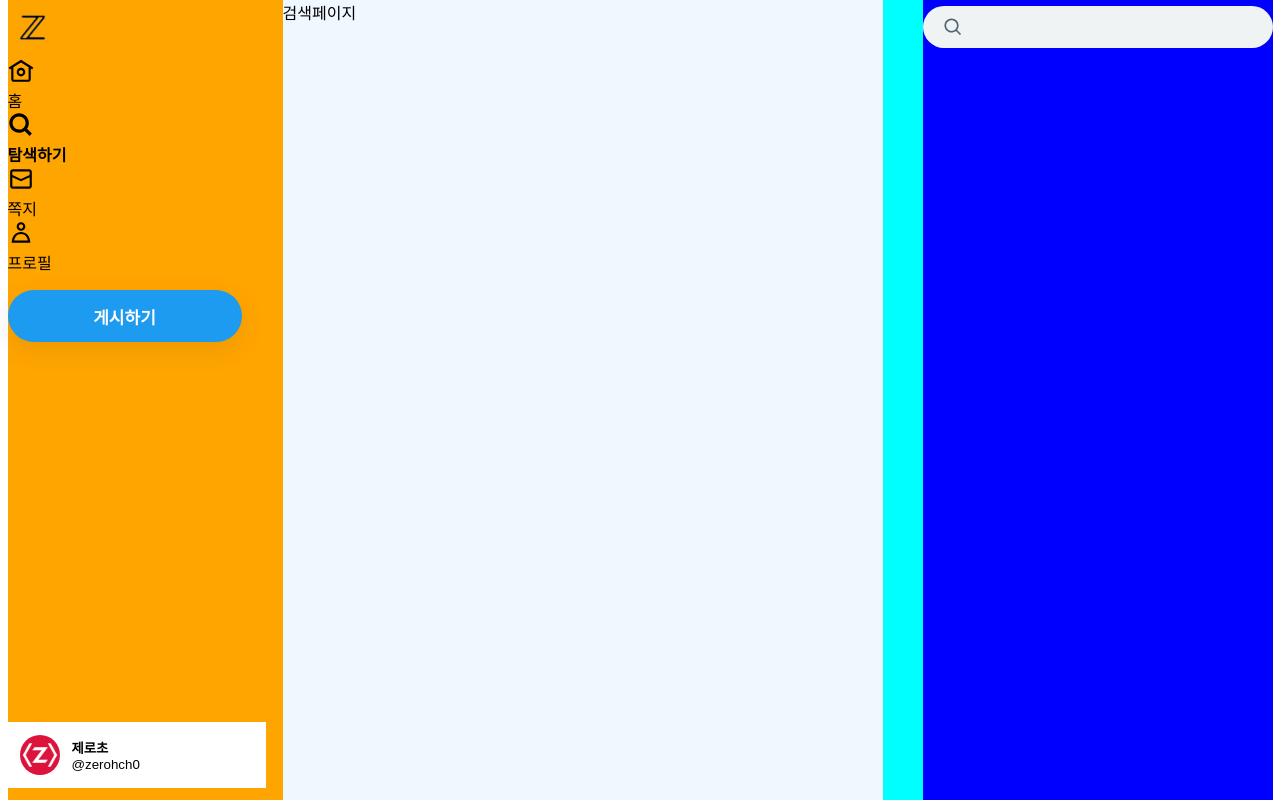
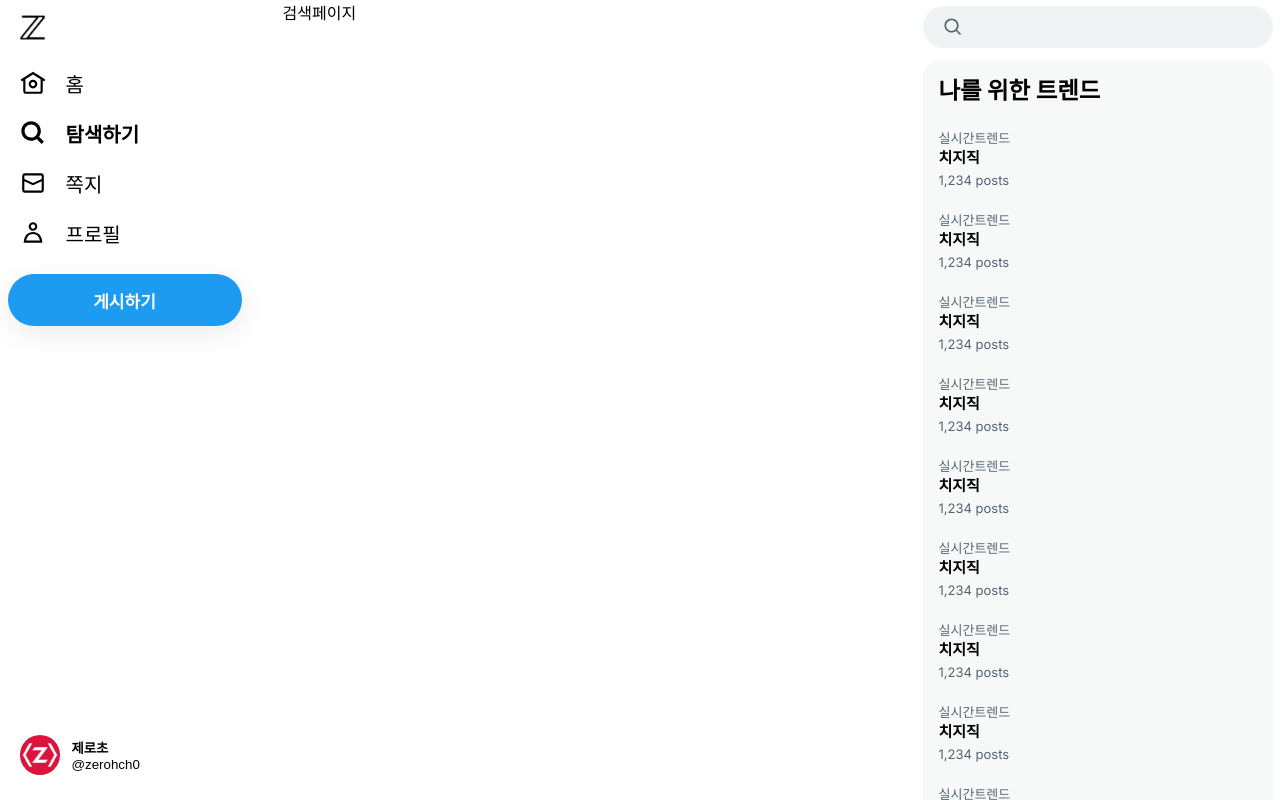
Before and after one commit to ihj0906/x-com, a Next.js app: page /search in a window 1280 px wide. Built offline with nearby package versions, Linux system fonts and the light colour scheme.

Commit message:
right followRecommend component add

```diff
--- /dev/null
+++ b/src/app/(afterLogin)/_component/FollowRecommend.tsx
@@ -0,0 +1,28 @@
+'use client';
+
+import style from './followRecommend.module.css';
+
+export default function FollowRecommend() {
+    const user = {
+        id: 'user',
+        nickname: 'chzzk',
+        image: '/unnamed.png',
+    };
+    const onFollow = () => {};
+    return (
+        <div className={style.container}>
+            <div className={style.userLogoSection}>
+                <div className={style.userLogo}>
+                    <img src={user.image} alt={user.id} />
+                </div>
+            </div>
+            <div className={style.userInfo}>
+                <div className={style.title}>{user.nickname}</div>
+                <div className={style.count}>@{user.id}</div>
+            </div>
+            <div className={style.followButtonSection}>
+                <button onClick={onFollow}>팔로우</button>
+            </div>
+        </div>
+    );
+}
--- /dev/null
+++ b/src/app/(afterLogin)/_component/Trend.tsx
@@ -0,0 +1,12 @@
+import Link from 'next/link';
+import style from './trend.module.css';
+
+export default function Trend() {
+    return (
+        <Link href={`/search?q=트렌드`} className={style.container}>
+            <div className={style.count}>실시간트렌드</div>
+            <div className={style.title}>치지직</div>
+            <div className={style.count}>1,234 posts</div>
+        </Link>
+    );
+}
--- /dev/null
+++ b/src/app/(afterLogin)/_component/TrendSection.tsx
@@ -0,0 +1,22 @@
+import Trend from './Trend';
+import style from './trendSection.module.css';
+
+export default function TrendSection() {
+    return (
+        <div className={style.trendBg}>
+            <div className={style.trend}>
+                <h3>나를 위한 트렌드</h3>
+                <Trend />
+                <Trend />
+                <Trend />
+                <Trend />
+                <Trend />
+                <Trend />
+                <Trend />
+                <Trend />
+                <Trend />
+                <Trend />
+            </div>
+        </div>
+    );
+}
--- /dev/null
+++ b/src/app/(afterLogin)/_component/followRecommend.module.css
@@ -0,0 +1,52 @@
+.container {
+    padding: 12px 0;
+    height: 66px;
+    display: flex;
+}
+
+.userLogo {
+    width: 40px;
+    margin-right: 12px;
+}
+
+.userLogo,
+.userLogo img {
+    width: 40px;
+    height: 40px;
+    border-radius: 20px;
+}
+
+.userInfo {
+    flex: 1;
+}
+
+.title {
+    font-size: 15px;
+    font-weight: bold;
+    line-height: 20px;
+}
+
+.count {
+    color: rgb(83, 100, 113);
+    font-size: 13px;
+    line-height: 16px;
+}
+
+.followButtonSection {
+    width: 76px;
+}
+
+.followButtonSection button {
+    border: none;
+    cursor: pointer;
+    width: 100%;
+    color: white;
+    background: #000;
+    font-size: 14px;
+    font-weight: bold;
+    height: 32px;
+    border-radius: 16px;
+}
+.followButtonSection button:hover {
+    background-color: rgb(39, 44, 48);
+}
--- a/src/app/(afterLogin)/_component/navMenu.module.css
+++ b/src/app/(afterLogin)/_component/navMenu.module.css
@@ -0,0 +1,16 @@
+.navPill {
+    display: inline-flex;
+    height: 50px;
+    padding: 12px;
+    align-items: center;
+}
+.navPill:hover {
+    background-color: rgba(15, 20, 25, 0.1);
+    border-radius: 29px;
+}
+
+.navPill > div {
+    margin-left: 20px;
+    margin-right: 16px;
+    font-size: 20px;
+}
--- /dev/null
+++ b/src/app/(afterLogin)/_component/trend.module.css
@@ -0,0 +1,24 @@
+.container {
+    padding: 12px 16px;
+    height: 82px;
+    display: block;
+}
+
+.container:hover {
+    background-color: rgba(0, 0, 0, 0.03);
+}
+
+.title {
+    font-size: 15px;
+    font-weight: bold;
+    line-height: 20px;
+    margin-top: 2px;
+    margin-bottom: 4px;
+}
+
+.count {
+    color: rgb(83, 100, 113);
+    font-size: 13px;
+    line-height: 16px;
+    font-weight: lighter;
+}
--- /dev/null
+++ b/src/app/(afterLogin)/_component/trendSection.module.css
@@ -0,0 +1,16 @@
+.trendBg {
+    background-color: rgb(247, 249, 249);
+    border-radius: 16px;
+    margin-top: 12px;
+}
+
+.trend {
+    font-size: 20px;
+    font-weight: bold;
+    padding: 12px 0;
+}
+
+.trend h3 {
+    margin-bottom: 12px;
+    padding: 0 16px;
+}
--- a/src/app/(afterLogin)/layout.module.css
+++ b/src/app/(afterLogin)/layout.module.css
@@ -19,7 +19,6 @@
 .leftSectionFixed {
     position: fixed;
     width: inherit;
-    background-color: orange;
     height: 100dvh;
     display: flex;
     flex-direction: column;
@@ -81,7 +80,6 @@
 }
 
 .rightSectionInner {
-    background-color: aqua;
     height: 100%;
     width: 990px;
     display: flex;
@@ -89,12 +87,10 @@
 }
 
 .main {
-    background-color: aliceblue;
     width: 600px;
 }
 
 .rightSection {
-    background-color: blue;
     width: 350px;
     height: 100%;
 }
@@ -124,3 +120,16 @@
     margin-left: 5px;
     font-size: 15px;
 }
+
+.followRecommend {
+    font-size: 20px;
+    font-weight: bold;
+    background-color: rgb(247, 249, 249);
+    border-radius: 16px;
+    margin: 12px 0;
+    padding: 12px 16px;
+}
+
+.followRecommend h3 {
+    padding-bottom: 12px;
+}
--- a/src/app/(afterLogin)/layout.tsx
+++ b/src/app/(afterLogin)/layout.tsx
@@ -4,7 +4,9 @@
 import Link from 'next/link';
 import ZLogo from '../../../public/zlogo.png';
 import NavMenu from '@/app/(afterLogin)/_component/NavMenu';
-import LogoutButton from './_component/LogoutButton';
+import LogoutButton from '@/app/(afterLogin)/_component/LogoutButton';
+import TrendSection from '@/app/(afterLogin)/_component/TrendSection';
+import FollowRecommend from '@/app/(afterLogin)/_component/FollowRecommend';
 
 export default function AfterLoginLayout({
     children,
@@ -45,6 +47,7 @@
                 <div className={style.rightSectionInner}>
                     <main className={style.main}>{children}</main>
                     <section className={style.rightSection}>
+                        <div style={{ marginBottom: 60, width: 'inherit' }}>
                             <form className={style.search}>
                                 <svg
                                     width={20}
@@ -57,6 +60,14 @@
                                 </svg>
                                 <input type="search" />
                             </form>
+                        </div>
+                        <TrendSection />
+                        <div className={style.FollowRecommend}>
+                            <h3>팔로우 추천</h3>
+                            <FollowRecommend />
+                            <FollowRecommend />
+                            <FollowRecommend />
+                        </div>
                     </section>
                 </div>
             </div>
```
Also changed, not shown: public/unnamed.png (added). Lines whose indentation alone changed are shown as unchanged.
